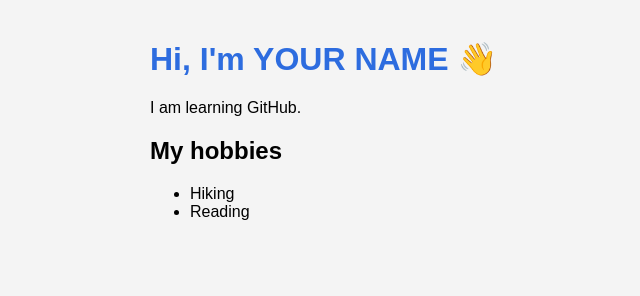
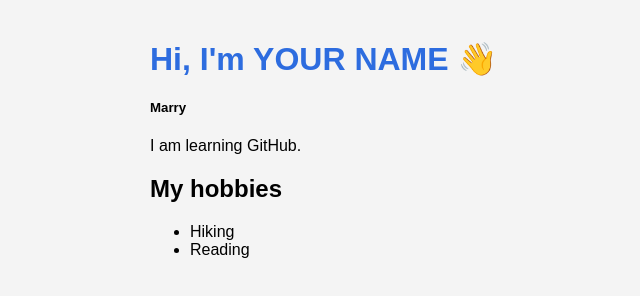
Before and after one commit to inuaran1512-max/About-Me, a plain HTML site: page index.html in a window 1280 px wide. Shown: the whole page, without its empty margins (190-830 px from the left). Drawn offline with Linux system fonts and the light colour scheme.

Commit message:
Insert new heading in index.html
Added a new heading 'Marry' to the body section.

```diff
--- a/index.html
+++ b/index.html
@@ -6,6 +6,7 @@
 </head>
 <body>
   <h1>Hi, I'm YOUR NAME 👋</h1>
+  <h5>Marry</h5>
   <p>I am learning GitHub.</p>
 
   <h2>My hobbies</h2>
```
